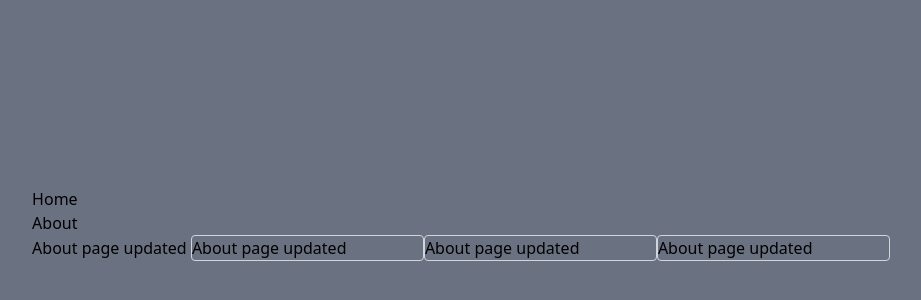
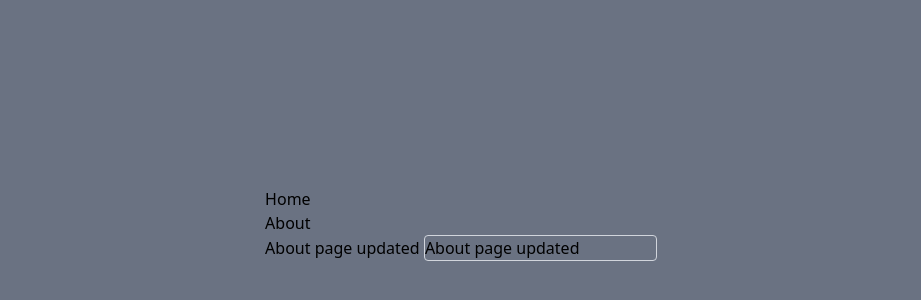
Before and after one commit to mir4zul/my-project-vue, a Vue app: page /about in a window 1280 px wide. Shown: the part 176-476 px from the top of the page, without its empty margins (179-1100 px from the left). Built offline with nearby package versions, Linux system fonts and the light colour scheme.

Commit message:
add routes for vue route

```diff
--- a/src/views/About.vue
+++ b/src/views/About.vue
@@ -16,7 +16,5 @@ setTimeout(() => {
     {{ message }}
 
     <input v-model="message" class="border border-gray-300 rounded" type="text">
-    <input v-model="message" class="border border-gray-300 rounded" type="text">
-    <input v-model="message" class="border border-gray-300 rounded" type="text">
   </div>
 </template>
```
